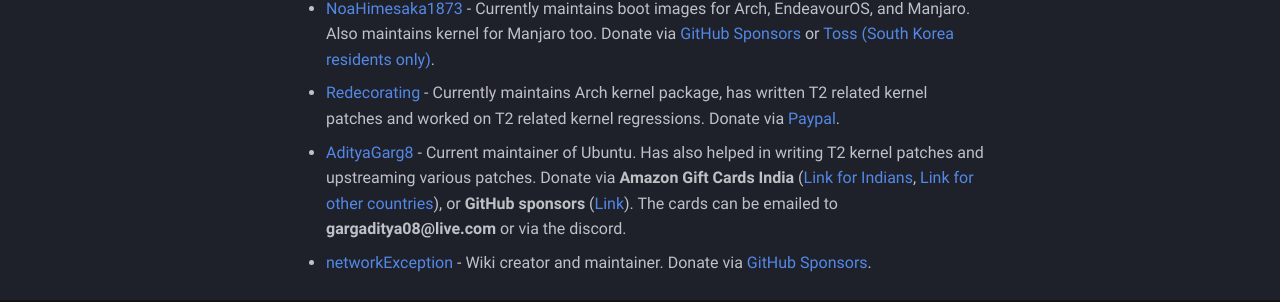
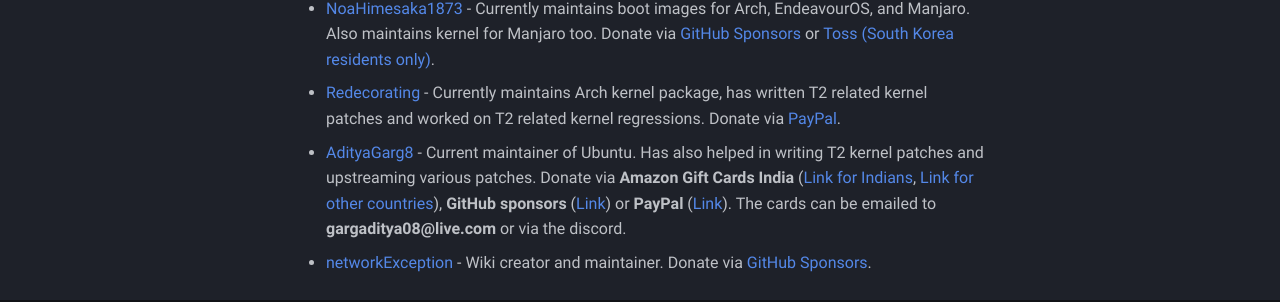
Before and after one commit to t2linux/wiki, an MkDocs documentation site: the page built from docs/contribute.md, in a window 1280 px wide and 1139 px high. Shown: the part 774-1076 px from the top of the window. Built offline with MkDocs 1.6.1 and Material for MkDocs 9.7.7, drawn with Linux system fonts in a browser that asks for light colours; comment, search, counter and statistics services are not loaded.

Commit message:
Add AdityaGarg8 contribution link

```diff
--- a/docs/contribute.md
+++ b/docs/contribute.md
@@ -12,6 +12,6 @@ Here is the list and links to donate some of our maintainers.
 - [JPyke3](https://github.com/JPyke3) - Played major role in getting Manjaro working on T2 Macs. Donate via [Patreon](https://patreon.com/pykee) or [On Chain](https://github.com/JPyke3/mbp-manjaro#donations).
 - [marcosfad](https://github.com/marcosfad) - Played major role in getting Ubuntu working on T2 Macs. Donate via [Paypal](https://paypal.me/marcosfad) or [GitHub Sponsors](https://github.com/sponsors/marcosfad).
 - [NoaHimesaka1873](https://github.com/NoaHimesaka1873) - Currently maintains boot images for Arch, EndeavourOS, and Manjaro. Also maintains kernel for Manjaro too. Donate via [GitHub Sponsors](https://github.com/sponsors/NoaHimesaka1873) or [Toss (South Korea residents only)](https://toss.me/yuifmirror).
-- [Redecorating](https://github.com/Redecorating) - Currently maintains Arch kernel package, has written T2 related kernel patches and worked on T2 related kernel regressions. Donate via [Paypal](https://paypal.me/redecorating).
-- [AdityaGarg8](https://github.com/AdityaGarg8) - Current maintainer of Ubuntu. Has also helped in writing T2 kernel patches and upstreaming various patches. Donate via **Amazon Gift Cards India** ([Link for Indians](https://www.amazon.in/s?k=amazon+e-gift+voucher&adgrpid=60620499282&ext_vrnc=hi&gclid=Cj0KCQjw8O-VBhCpARIsACMvVLMW9KEhsWO9xHEvOh7VLo3lCimvvJJqaKdqwj-OlN_ZAMp3ZIztQ0AaAtGAEALw_wcB&hvadid=294106443315&hvdev=m&hvlocphy=9075215&hvnetw=g&hvqmt=b&hvrand=11733182626932158840&hvtargid=kwd-314681002020&hydadcr=15237_1791630&tag=googinhydrmob-21&ref=pd_sl_3qs6ai50tg_b), [Link for other countries](https://www.g2a.com/search?query=Amazon%20India)), or **GitHub sponsors** ([Link](https://github.com/sponsors/AdityaGarg8)). The cards can be emailed to **gargaditya08@live.com** or via the discord.
+- [Redecorating](https://github.com/Redecorating) - Currently maintains Arch kernel package, has written T2 related kernel patches and worked on T2 related kernel regressions. Donate via [PayPal](https://paypal.me/redecorating).
+- [AdityaGarg8](https://github.com/AdityaGarg8) - Current maintainer of Ubuntu. Has also helped in writing T2 kernel patches and upstreaming various patches. Donate via **Amazon Gift Cards India** ([Link for Indians](https://www.amazon.in/s?k=amazon+e-gift+voucher&adgrpid=60620499282&ext_vrnc=hi&gclid=Cj0KCQjw8O-VBhCpARIsACMvVLMW9KEhsWO9xHEvOh7VLo3lCimvvJJqaKdqwj-OlN_ZAMp3ZIztQ0AaAtGAEALw_wcB&hvadid=294106443315&hvdev=m&hvlocphy=9075215&hvnetw=g&hvqmt=b&hvrand=11733182626932158840&hvtargid=kwd-314681002020&hydadcr=15237_1791630&tag=googinhydrmob-21&ref=pd_sl_3qs6ai50tg_b), [Link for other countries](https://www.g2a.com/search?query=Amazon%20India)), **GitHub sponsors** ([Link](https://github.com/sponsors/AdityaGarg8)) or **PayPal** ([Link](https://www.paypal.com/paypalme/AdityaGarg8)). The cards can be emailed to **gargaditya08@live.com** or via the discord.
 - [networkException](https://github.com/networkException) - Wiki creator and maintainer. Donate via [GitHub Sponsors](https://github.com/sponsors/networkException).
```
